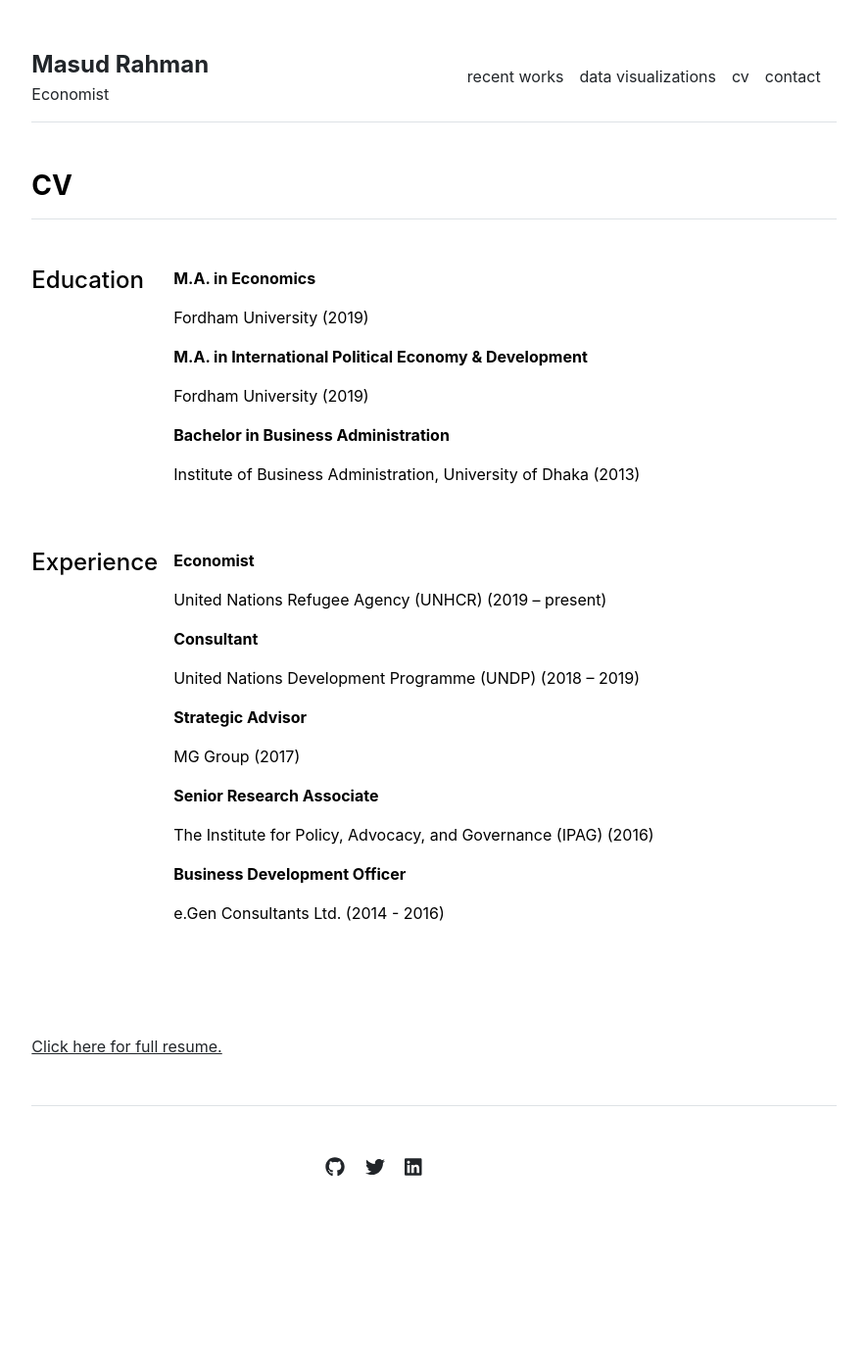
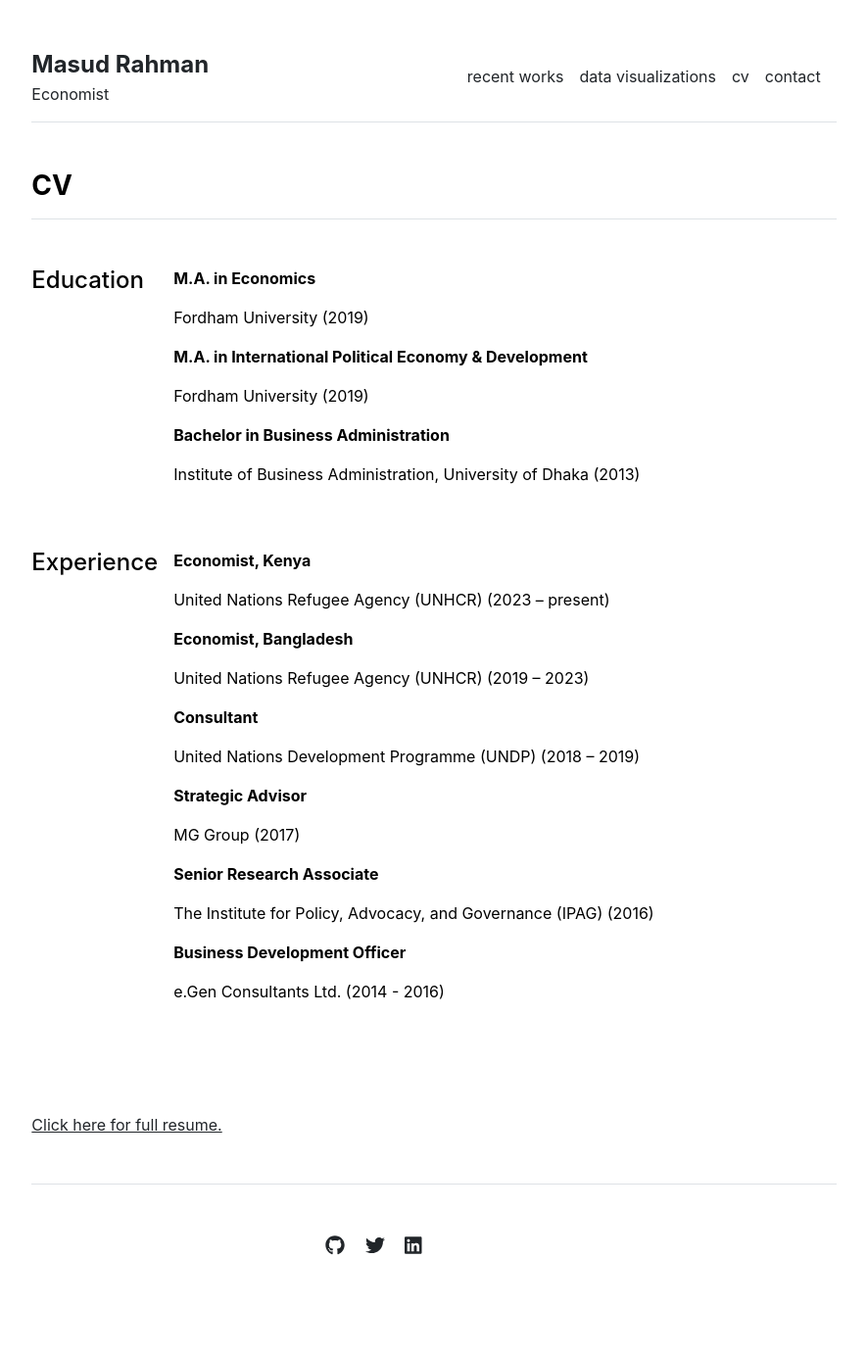
Before and after one commit to masud90/masud90.github.io, a Jekyll site: the page built from cv.md, in a window 1280 px wide. Shown: the whole page at 98% size, without its empty margins (197-1082 px from the left). Built offline with Jekyll 4.4.1, drawn with Linux system fonts in a browser that asks for light colours; before the commit the page ends 1303 px from its top, so only the background shows below that.

Commit message:
Update experience

```diff
--- a/_data/cv/academic-experience.yml
+++ b/_data/cv/academic-experience.yml
@@ -1,5 +1,8 @@
-- title: 'Economist'
-  description: 'United Nations Refugee Agency (UNHCR) (2019 – present)'
+- title: 'Economist, Kenya'
+  description: 'United Nations Refugee Agency (UNHCR) (2023 – present)'
+
+- title: 'Economist, Bangladesh'
+  description: 'United Nations Refugee Agency (UNHCR) (2019 – 2023)'
 
 - title: 'Consultant'
   description: 'United Nations Development Programme (UNDP) (2018 – 2019)'
```
